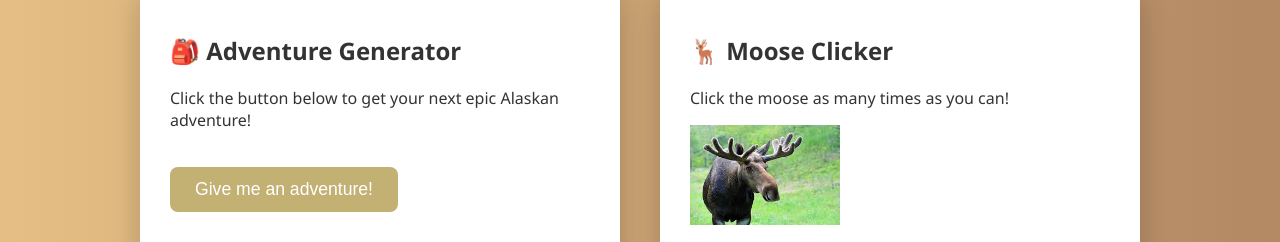
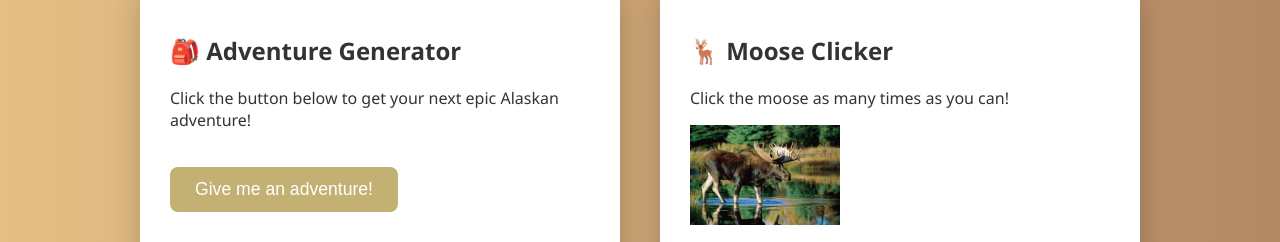
Before and after one commit to jsearsy26/IS201-Project, a plain HTML site: page Alaska-Adventures.html in a window 1280 px wide. Shown: the part 153-395 px from the top of the page. Drawn offline with Linux system fonts and the light colour scheme.

Commit message:
Add files via upload

```diff
--- a/Alaska-Adventures.html
+++ b/Alaska-Adventures.html
@@ -132,7 +132,7 @@
     <div class="card">
       <h2>🦌 Moose Clicker</h2>
       <p>Click the moose as many times as you can!</p>
-      <img src="assets/img/Moose1.jpg"
+      <img src="assets/img/moose 1.webp"
            alt="Moose1" class="moose" onclick="incrementScore()" />
       <div id="score">Score: 0</div>
     </div>
```
Also changed, not shown: assets/img/moose 1.webp (added).
